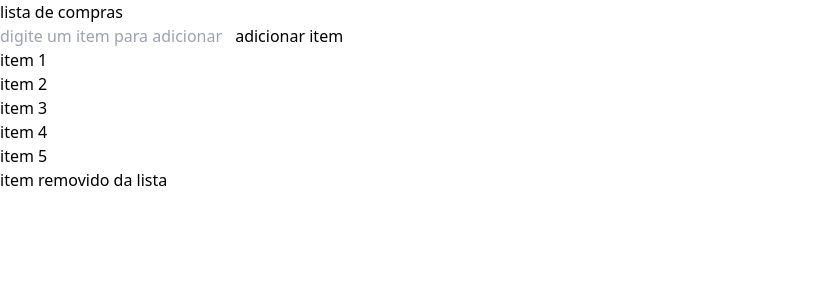
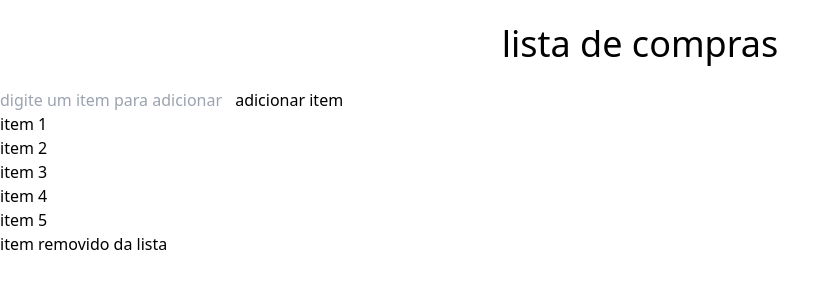
Before and after one commit to afkjuansilva/lista-de-compras, a website: page index.html in a window 1280 px wide. Shown: the whole page, without its empty margins (0-839 px from the left). Drawn offline with Linux system fonts and the light colour scheme.

Commit message:
chore(layout): adiciona header estilizado

```diff
--- a/index.html
+++ b/index.html
@@ -8,8 +8,8 @@
 </head>
 <body>
   <main>
-    <header>
-      <h1>lista de compras</h1>
+    <header class="py-6 m-auto">
+      <h1 class="text-center text-4xl">lista de compras</h1>
     </header>
 
     <section>
```
Also changed, not shown: dist/output.css.
